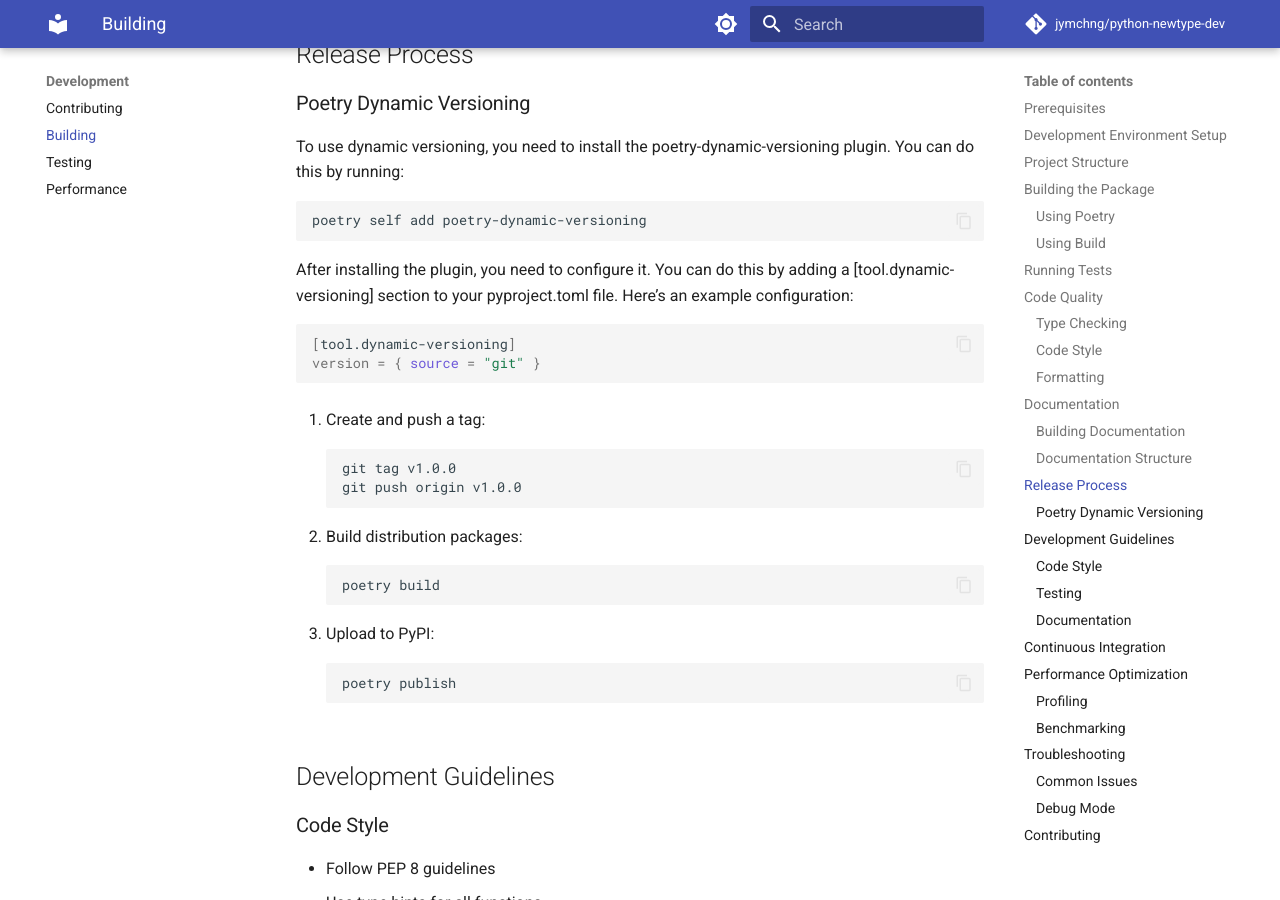
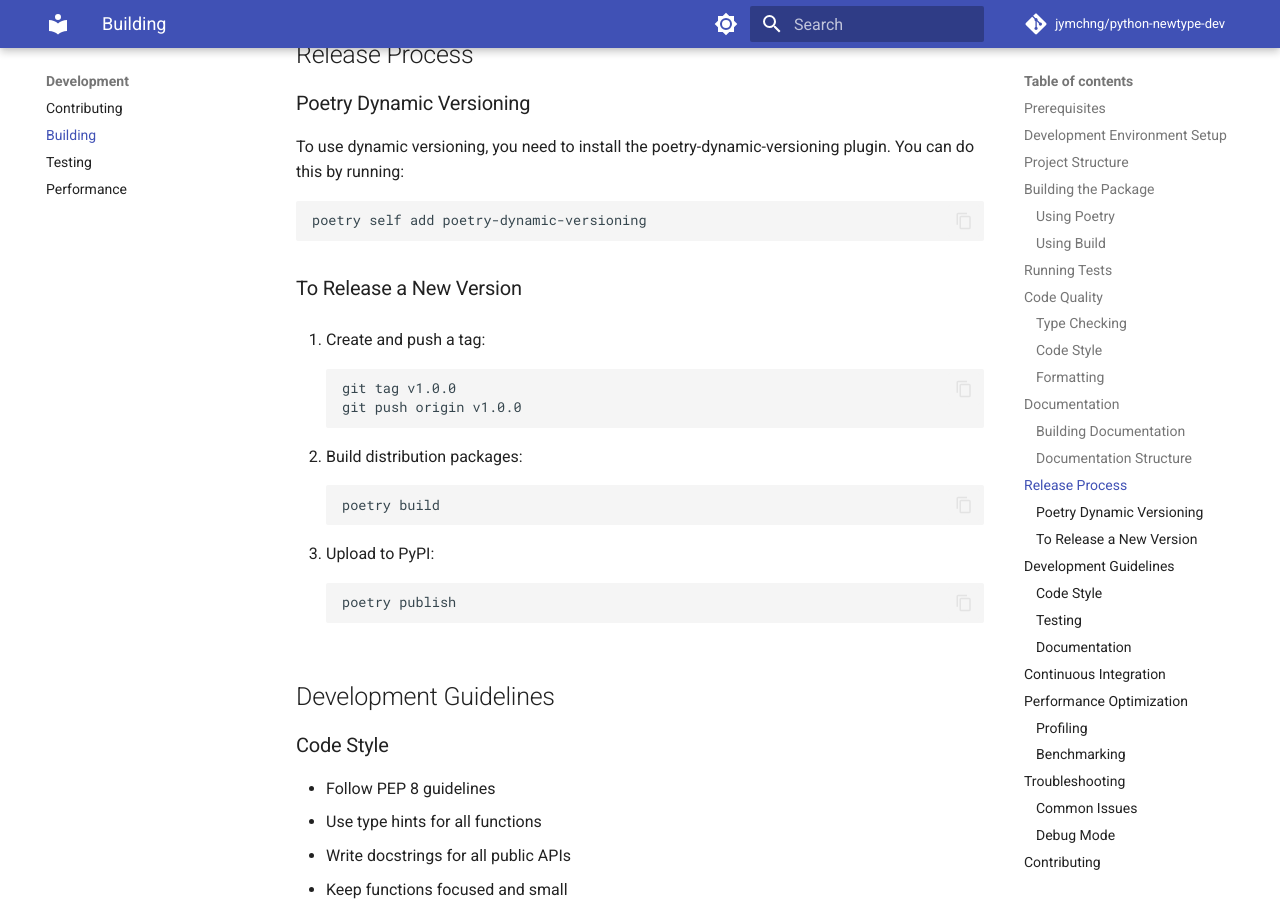
Before and after one commit to jymchng/python-newtype-dev, an MkDocs documentation site: the page built from docs/development/building.md, in a window 1280 px wide and 900 px high, scrolled down 4090 px. Built offline with MkDocs 1.6.1 and Material for MkDocs 9.7.7, drawn with Linux system fonts in a browser that asks for light colours; comment, search, counter and statistics services are not loaded.

````diff
--- a/docs/development/building.md
+++ b/docs/development/building.md
@@ -182,12 +182,7 @@ To use dynamic versioning, you need to install the poetry-dynamic-versioning plu
 poetry self add poetry-dynamic-versioning
 ```
 
-After installing the plugin, you need to configure it. You can do this by adding a [tool.dynamic-versioning] section to your pyproject.toml file. Here’s an example configuration:
-
-```bash
-[tool.dynamic-versioning]
-version = { source = "git" }
-```
+### To Release a New Version
 
 1. Create and push a tag:
 ```bash
````
Also changed, not shown: pyproject.toml (+4 -3 lines), 1 other file.
